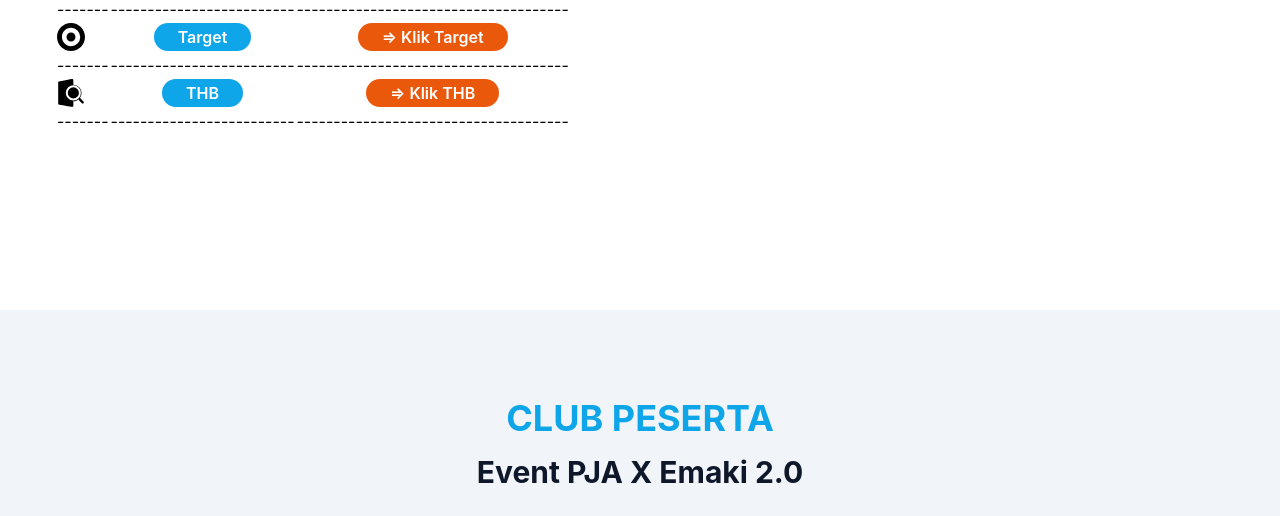
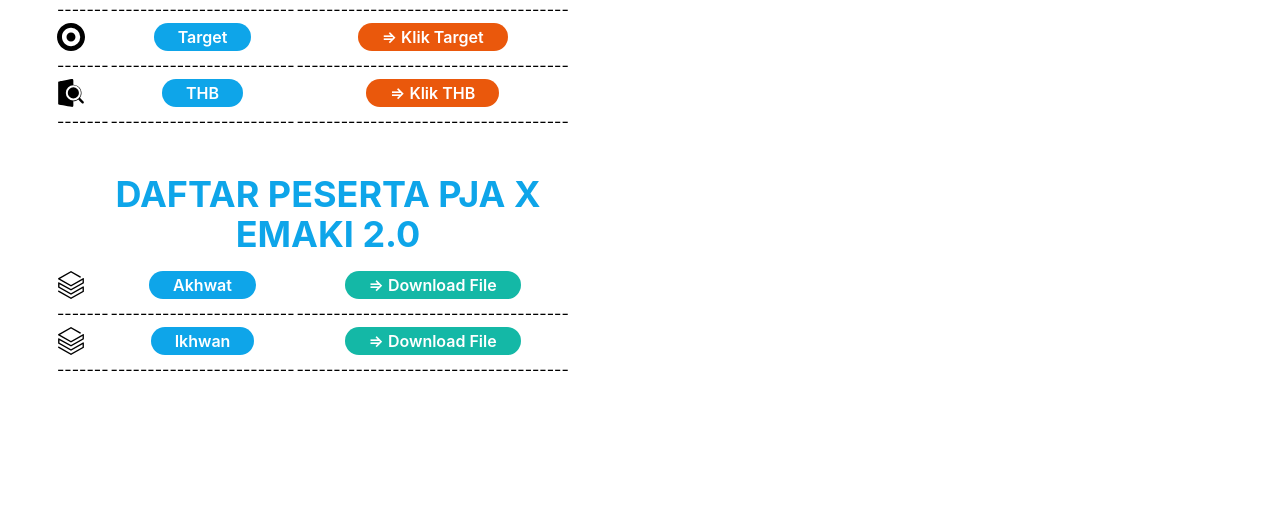
Before and after one commit to sigitecheng/_web_sigimatika, a website: page index.html in a window 1280 px wide. Shown: the part 1160-1676 px from the top of the page. Drawn offline with Linux system fonts and the light colour scheme.

Commit message:
tambah file data baru peserta

```diff
--- a/index.html
+++ b/index.html
@@ -212,8 +212,42 @@
                             <td>-------------------------------------</td>
                         </tr>
 
+
                         </tbody>
                       </table>
+
+
+                        <div>
+                            <h4 class="text-primary font-bold uppercase mb-4 lg:text-4xl lg:pt-10">Daftar Peserta PJA X Emaki 2.0 </h4>
+                        </div>
+
+                        <table>
+                            <tbody>
+
+                          <tr>
+                            <td><svg role="img" class="w-7 h-7" viewBox="0 0 24 24" xmlns="http://www.w3.org/2000/svg"><title>Databricks</title><path d="M.95 14.184L12 20.403l9.919-5.55v2.21L12 22.662l-10.484-5.96-.565.308v.77L12 24l11.05-6.218v-4.317l-.515-.309L12 19.118l-9.867-5.653v-2.21L12 16.805l11.05-6.218V6.32l-.515-.308L12 11.974 2.647 6.681 12 1.388l7.76 4.368.668-.411v-.566L12 0 .95 6.27v.72L12 13.207l9.919-5.55v2.26L12 15.52 1.516 9.56l-.565.308Z"/></svg></td>
+                            <td><a href="" width="50px" class="text-base font-semibold text-white bg-primary py-1 px-6 rounded-full hover:shadow-lg hover:opacity-80 transition duration-300 ease-in-out  ">Akhwat</a></td>
+                            <td><a href="https://bit.ly/Peserta_Akhwat_PAC2023" class="text-base font-semibold text-white bg-teal-500 py-1 px-6 rounded-full hover:shadow-lg hover:opacity-80 transition duration-300 ease-in-out ">=> Download File</a></td>
+                          </tr>
+                          <tr>
+                            <td>-------</td>
+                            <td>-------------------------</td>
+                            <td>-------------------------------------</td>
+                        </tr>
+
+                        <tr>
+                            <td><svg role="img" class="w-7 h-7" viewBox="0 0 24 24" xmlns="http://www.w3.org/2000/svg"><title>Databricks</title><path d="M.95 14.184L12 20.403l9.919-5.55v2.21L12 22.662l-10.484-5.96-.565.308v.77L12 24l11.05-6.218v-4.317l-.515-.309L12 19.118l-9.867-5.653v-2.21L12 16.805l11.05-6.218V6.32l-.515-.308L12 11.974 2.647 6.681 12 1.388l7.76 4.368.668-.411v-.566L12 0 .95 6.27v.72L12 13.207l9.919-5.55v2.26L12 15.52 1.516 9.56l-.565.308Z"/></svg></td>
+                            <td><a href="" width="50px" class="text-base font-semibold text-white bg-primary py-1 px-6 rounded-full hover:shadow-lg hover:opacity-80 transition duration-300 ease-in-out  ">Ikhwan</a></td>
+                            <td><a href="https://bit.ly/Peserta_Ikhwan_PAC2023" class="text-base font-semibold text-white bg-teal-500 py-1 px-6 rounded-full hover:shadow-lg hover:opacity-80 transition duration-300 ease-in-out ">=> Download File</a></td>
+                          </tr>
+                          <tr>
+                            <td>-------</td>
+                            <td>-------------------------</td>
+                            <td>-------------------------------------</td>
+                        </tr>
+
+                            </tbody>
+                        </table>
 
 
                     <p class="font-bold text-dark mb-2 text-2xl text-justify lg:text-4xl"></div>
```
Also changed, not shown: dist/output.css.
